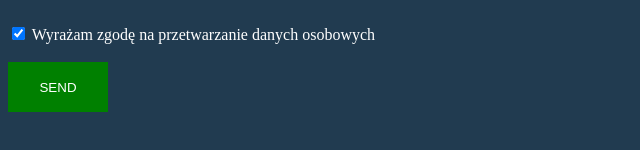
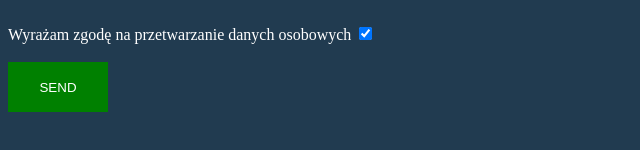
Before and after one commit to Lpiecha/Lpiecha, a plain HTML site: page zadanie-html/index.html in a window 1280 px wide. Shown: the part 490-640 px from the top of the page, 0-640 px from the left. Drawn offline with Linux system fonts and the light colour scheme.

Commit message:
labelka zgoda

```diff
--- a/zadanie-html/index.html
+++ b/zadanie-html/index.html
@@ -57,8 +57,8 @@
         <br><br>
 
 
-        <label for="zgoda"></label>
-        <input type="checkbox" id="zgoda" name="zgoda" value="zgoda" checked> Wyrażam zgodę na przetwarzanie danych osobowych
+        <label for="zgoda">Wyrażam zgodę na przetwarzanie danych osobowych</label>
+        <input type="checkbox" id="zgoda" name="zgoda" value="zgoda" checked>
 
         <br><br>
 
```
